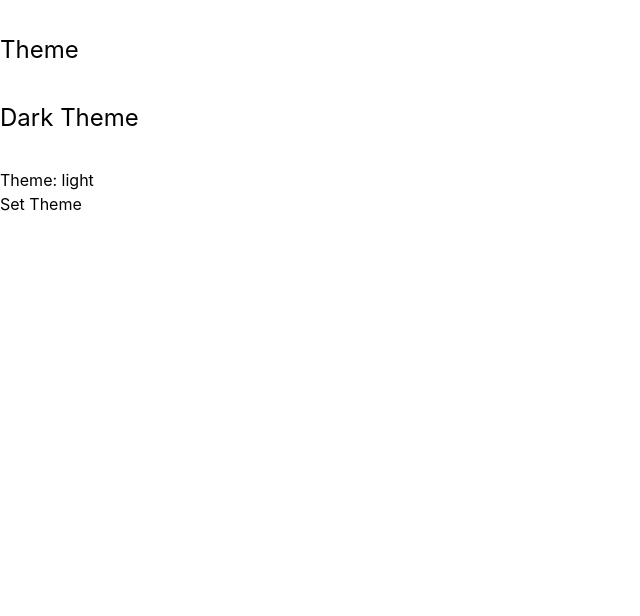
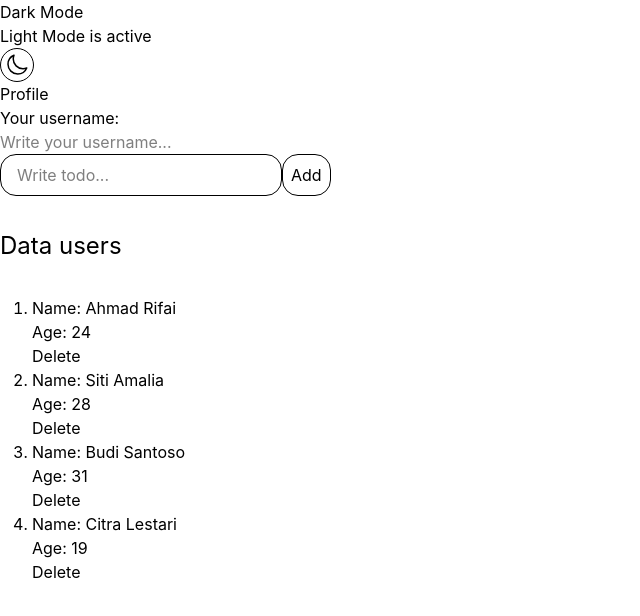
Before and after one commit to Hary300/Practice-React-TypeScript-Phase-3, a React (Vite) app: page / in a window 1280 px wide. Shown: the top 616 px of the page, without its empty margins (0-640 px from the left). Built offline with nearby package versions, Linux system fonts and the light colour scheme.

Commit message:
topic 3.2: useLocalStorage generic version

```diff
--- a/src/App.tsx
+++ b/src/App.tsx
@@ -1,10 +1,15 @@
-import Theme from './components/Theme';
+import DarkMode from './components/DarkMode';
+import DataUsers from './components/DataUsers';
+import Profile from './components/Profile';
+import SimpleTodoList from './components/SimpleTodoList';
 
 function App() {
   return (
     <>
-      <h1>Theme</h1>
-      <Theme />
+      <DarkMode />
+      <Profile />
+      <SimpleTodoList />
+      <DataUsers />
     </>
   );
 }
--- /dev/null
+++ b/src/components/DarkMode.tsx
@@ -0,0 +1,23 @@
+import useLocalStorage from '../hooks/useLocalStorage';
+import { darkIcon, lightIcon } from './icons/toggleIcons';
+
+export default function DarkMode() {
+  const [dark, setDark] = useLocalStorage<boolean>('dark-mode', false);
+
+  function toggleDarkMode() {
+    setDark((prev) => !prev);
+  }
+
+  return (
+    <div>
+      <h2>Dark Mode</h2>
+      <p>{`${dark ? 'Dark Mode' : 'Light Mode'} is active`}</p>
+      <button
+        className='rounded-full p-1 flex justify-center items-center border cursor-pointer'
+        onClick={toggleDarkMode}
+      >
+        {dark ? lightIcon : darkIcon}
+      </button>
+    </div>
+  );
+}
--- /dev/null
+++ b/src/components/DataUsers.tsx
@@ -0,0 +1,31 @@
+import useLocalStorage from '../hooks/useLocalStorage';
+import { dataUsers } from './../data/dataUsers';
+
+type User = {
+  id: number;
+  name: string;
+  age: number;
+};
+
+export default function DataUsers() {
+  const [users, setUsers] = useLocalStorage<User[]>('users', dataUsers);
+
+  function handleDelete(id: number) {
+    setUsers((prev) => prev.filter((user) => user.id !== id));
+  }
+
+  return (
+    <div>
+      <h1>Data users</h1>
+      <ol>
+        {users.map((user) => (
+          <li key={user.id}>
+            <p>Name: {user.name}</p>
+            <p>Age: {user.age}</p>
+            <button onClick={() => handleDelete(user.id)}>Delete</button>
+          </li>
+        ))}
+      </ol>
+    </div>
+  );
+}
--- a/src/components/Input.tsx
+++ b/src/components/Input.tsx
@@ -5,7 +5,7 @@ export default function Input() {
 
   return (
     <div>
-      <h1>Input useInput</h1>
+      <h2>Input useInput</h2>
       <p>Hello, {value}</p>
       <input
         type='text'
--- /dev/null
+++ b/src/components/Profile.tsx
@@ -0,0 +1,18 @@
+import useLocalStorage from '../hooks/useLocalStorage';
+
+export default function Profile() {
+  const [username, setUsername] = useLocalStorage<string>('username', '');
+
+  return (
+    <div>
+      <h2>Profile</h2>
+      <p>Your username: {username}</p>
+      <input
+        type='text'
+        value={username}
+        onChange={(e) => setUsername(e.target.value)}
+        placeholder='Write your username...'
+      />
+    </div>
+  );
+}
--- /dev/null
+++ b/src/components/SimpleTodoList.tsx
@@ -0,0 +1,44 @@
+import { useState } from 'react';
+import useLocalStorage from '../hooks/useLocalStorage';
+
+type Todo = {
+  id: string;
+  text: string;
+};
+
+export default function SimpleTodoList() {
+  const [todos, setTodos] = useLocalStorage<Todo[]>('todos', []);
+  const [input, setInput] = useState('');
+
+  function handleClick() {
+    if (!input) return;
+
+    setTodos((prev) => [...prev, { id: crypto.randomUUID(), text: input }]);
+    setInput('');
+  }
+
+  return (
+    <div>
+      <input
+        type='text'
+        value={input}
+        onChange={(e) => setInput(e.target.value)}
+        placeholder='Write todo...'
+        className='px-4 py-2 rounded-2xl border'
+      />
+      <button
+        onClick={handleClick}
+        className='border rounded-2xl cursor-pointer p-2'
+      >
+        Add
+      </button>
+      {todos.length > 0 && (
+        <ol>
+          {todos.map((todo) => (
+            <li key={todo.id}>{todo.text}</li>
+          ))}
+        </ol>
+      )}
+    </div>
+  );
+}
--- a/src/components/Theme.tsx
+++ b/src/components/Theme.tsx
@@ -1,7 +1,7 @@
-import useLocalStorage from '../hooks/useLocalStorage';
+import useLocalStorageString from '../hooks/useLocalStorageString';
 
 export default function Theme() {
-  const [theme, setTheme] = useLocalStorage('theme', 'light');
+  const [theme, setTheme] = useLocalStorageString('theme', 'light');
 
   function toggleTheme() {
     setTheme(theme === 'light' ? 'dark' : 'light');
@@ -9,7 +9,7 @@ export default function Theme() {
 
   return (
     <div>
-      <h1>Dark Theme</h1>
+      <h2>Dark Theme</h2>
       <p>Theme: {theme}</p>
       <button onClick={toggleTheme}>Set Theme</button>
     </div>
--- a/src/components/ToggleOpen.tsx
+++ b/src/components/ToggleOpen.tsx
@@ -6,7 +6,7 @@ export default function ToggleOpen() {
 
   return (
     <div>
-      <h1>Toggle Open</h1>
+      <h2>Toggle Open</h2>
       <div>{isOpen ? openEnvelope : closeEnvelope}</div>
       <button onClick={toggle}>{isOpen ? 'Close' : 'Open'}</button>
     </div>
--- a/src/components/icons/toggleIcons.tsx
+++ b/src/components/icons/toggleIcons.tsx
@@ -31,3 +31,37 @@ export const openEnvelope = (
     />
   </svg>
 );
+
+export const darkIcon = (
+  <svg
+    xmlns='http://www.w3.org/2000/svg'
+    fill='none'
+    viewBox='0 0 24 24'
+    strokeWidth='1.5'
+    stroke='currentColor'
+    className='size-6'
+  >
+    <path
+      strokeLinecap='round'
+      strokeLinejoin='round'
+      d='M21.752 15.002A9.72 9.72 0 0 1 18 15.75c-5.385 0-9.75-4.365-9.75-9.75 0-1.33.266-2.597.748-3.752A9.753 9.753 0 0 0 3 11.25C3 16.635 7.365 21 12.75 21a9.753 9.753 0 0 0 9.002-5.998Z'
+    />
+  </svg>
+);
+
+export const lightIcon = (
+  <svg
+    xmlns='http://www.w3.org/2000/svg'
+    fill='none'
+    viewBox='0 0 24 24'
+    strokeWidth='1.5'
+    stroke='currentColor'
+    className='size-6'
+  >
+    <path
+      strokeLinecap='round'
+      strokeLinejoin='round'
+      d='M12 3v2.25m6.364.386-1.591 1.591M21 12h-2.25m-.386 6.364-1.591-1.591M12 18.75V21m-4.773-4.227-1.591 1.591M5.25 12H3m4.227-4.773L5.636 5.636M15.75 12a3.75 3.75 0 1 1-7.5 0 3.75 3.75 0 0 1 7.5 0Z'
+    />
+  </svg>
+);
--- /dev/null
+++ b/src/data/dataUsers.ts
@@ -0,0 +1,6 @@
+export const dataUsers = [
+  { id: 1, name: 'Ahmad Rifai', age: 24 },
+  { id: 2, name: 'Siti Amalia', age: 28 },
+  { id: 3, name: 'Budi Santoso', age: 31 },
+  { id: 4, name: 'Citra Lestari', age: 19 },
+];
--- a/src/hooks/useLocalStorage.ts
+++ b/src/hooks/useLocalStorage.ts
@@ -1,13 +1,13 @@
 import { useEffect, useState } from 'react';
 
-export default function useLocalStorage(key: string, initialValue: string) {
-  const [value, setValue] = useState(() => {
+export default function useLocalStorage<T>(key: string, initialValue: T) {
+  const [value, setValue] = useState<T>(() => {
     const saved = localStorage.getItem(key);
-    return saved || initialValue;
+    return saved ? JSON.parse(saved) : initialValue;
   });
 
   useEffect(() => {
-    localStorage.setItem(key, value);
+    localStorage.setItem(key, JSON.stringify(value));
   }, [key, value]);
 
   return [value, setValue] as const;
--- /dev/null
+++ b/src/hooks/useLocalStorageString.ts
@@ -0,0 +1,17 @@
+import { useEffect, useState } from 'react';
+
+export default function useLocalStorageString(
+  key: string,
+  initialValue: string
+) {
+  const [value, setValue] = useState(() => {
+    const saved = localStorage.getItem(key);
+    return saved || initialValue;
+  });
+
+  useEffect(() => {
+    localStorage.setItem(key, value);
+  }, [key, value]);
+
+  return [value, setValue] as const;
+}
```
